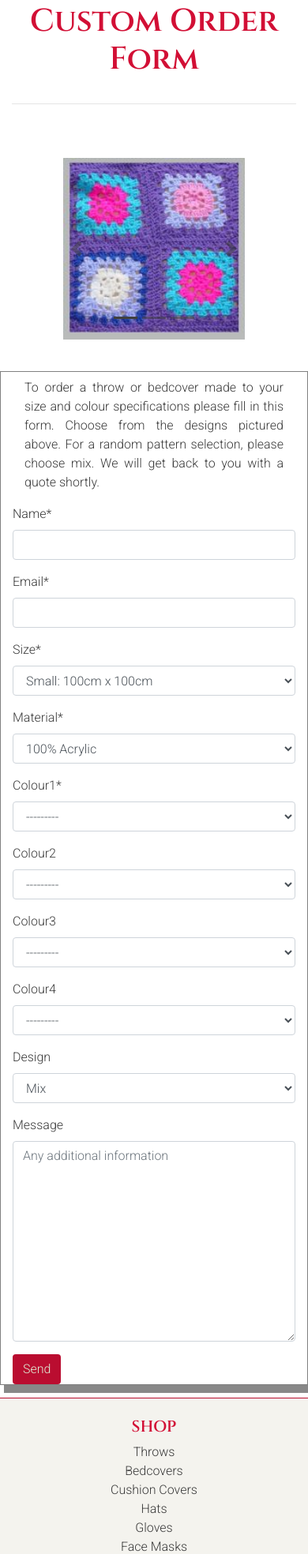
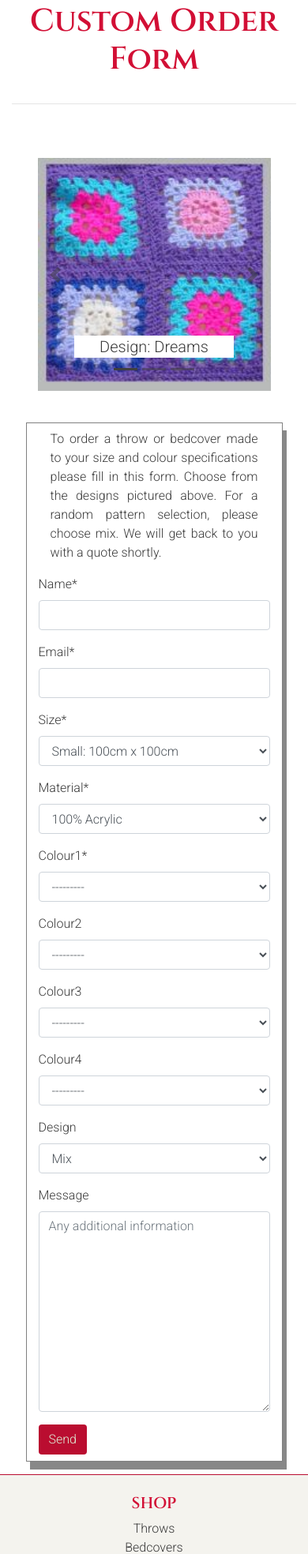
Before and after one commit to siobhanlgorman/knits-and-pieces, a Django app: page /custom/ in a window 390 px wide. Shown: the part 153-2121 px from the top of the page at 79% size. Run offline with Django 3.2, Linux system fonts and the light colour scheme; some libraries are stand-ins or nearby versions; some web fonts are replaced.

Commit message:
Fix custom order form carousel captions to display on small screens

```diff
--- a/custom/templates/custom/custom.html
+++ b/custom/templates/custom/custom.html
@@ -14,7 +14,7 @@
 
     </div>
     <div class="row justify-content-center pt-4">
-        <div class="col-8 design-carousel-container mb-4 pb-2">
+        <div class="col-10 col-lg-4 design-carousel-container mb-4 pb-2">
             <div id="carouselExampleCaptions" class="carousel slide" data-ride="carousel">
                 <ol class="carousel-indicators">
                   <li data-target="#carouselExampleCaptions" data-slide-to="0" class="active"></li>
@@ -24,105 +24,107 @@
                 <div class="carousel-inner design-carousel">
                   <div class="carousel-item active">
                     <img src="{{ MEDIA_URL }}dreams200.jpg" class="d-block w-100" alt="...">
-                    <div class="carousel-caption d-none d-md-block">
+                    <div class="carousel-caption d-block">
                       <h5>Design: Dreams</h5>
                     </div>
                   </div>
                   <div class="carousel-item">
                     <img src="{{ MEDIA_URL }}flower200.jpg" class="d-block w-100" alt="...">
-                    <div class="carousel-caption d-none d-md-block">
+                    <div class="carousel-caption d-block">
                       <h5>Design: Flower</h5>
                     </div>
                   </div>
                   <div class="carousel-item">
                     <img src="{{ MEDIA_URL }}flowerb200.jpg" class="d-block w-100" alt="...">
-                    <div class="carousel-caption d-none d-md-block">
+                    <div class="carousel-caption d-block">
                       <h5>Design: Flower</h5>
                     </div>
                   </div>
                   <div class="carousel-item">
                     <img src="{{ MEDIA_URL }}flowerc200.jpg" class="d-block w-100" alt="...">
-                    <div class="carousel-caption d-none d-md-block">
+                    <div class="carousel-caption d-block">
                       <h5>Design: Flower</h5>
                     </div>
                   </div>
                   <div class="carousel-item">
                     <img src="{{ MEDIA_URL }}granny200.jpg" class="d-block w-100" alt="...">
-                    <div class="carousel-caption d-none d-md-block">
+                    <div class="carousel-caption d-block">
                       <h5>Design: Granny</h5>
 
                     </div>
                   </div>
                   <div class="carousel-item">
                     <img src="{{ MEDIA_URL }}grannyb200.jpg" class="d-block w-100" alt="...">
-                    <div class="carousel-caption d-none d-md-block">
+                    <div class="carousel-caption d-block">
                       <h5>Design: Granny</h5>
 
                     </div>
                   </div>
                   <div class="carousel-item">
                     <img src="{{ MEDIA_URL }}ice200.jpg" class="d-block w-100" alt="...">
-                    <div class="carousel-caption d-none d-md-block">
+                    <div class="carousel-caption d-block">
                       <h5>Design: Ice</h5>
 
                     </div>
                   </div>
                   <div class="carousel-item">
                     <img src="{{ MEDIA_URL }}lacy_sun200.jpg" class="d-block w-100" alt="...">
-                    <div class="carousel-caption d-none d-md-block">
+                    <div class="carousel-caption d-block">
                       <h5>Design: Lacy Sun</h5>
 
                     </div>
                   </div>
                   <div class="carousel-item">
                     <img src="{{ MEDIA_URL }}spiked_stripe200.jpg" class="d-block w-100" alt="...">
-                    <div class="carousel-caption d-none d-md-block">
+                    <div class="carousel-caption d-block">
                       <h5>Design: Spiked Stripe</h5>
 
                     </div>
                   </div>
                   <div class="carousel-item">
                     <img src="{{ MEDIA_URL }}stripe200.jpg" class="d-block w-100" alt="...">
-                    <div class="carousel-caption d-none d-md-block">
+                    <div class="carousel-caption d-block">
                       <h5>Design: Stripe</h5>
 
                     </div>
                   </div>
                   <div class="carousel-item">
                     <img src="{{ MEDIA_URL }}sun200.jpg" class="d-block w-100" alt="...">
-                    <div class="carousel-caption d-none d-md-block">
+                    <div class="carousel-caption d-block">
                       <h5>Design: Sun</h5>
 
                     </div>
                   </div>
                   <div class="carousel-item">
                     <img src="{{ MEDIA_URL }}ice200.jpg" class="d-block w-100" alt="...">
-                    <div class="carousel-caption d-none d-md-block">
+                    <div class="carousel-caption d-block">
                       <h5>Design: Ice</h5>
 
                     </div>
                   </div>
                 </div>
-                <a class="carousel-control-prev" href="#carouselExampleCaptions" role="button" data-slide="prev">
-                  <span class="carousel-control-prev-icon" aria-hidden="true"></span>
-                  <span class="sr-only">Previous</span>
-                </a>
-                <a class="carousel-control-next" href="#carouselExampleCaptions" role="button" data-slide="next">
-                  <span class="carousel-control-next-icon" aria-hidden="true"></span>
-                  <span class="sr-only">Next</span>
-                </a>
+                <button class="carousel-control-prev" type="button" data-target="#carouselExampleCaptions"
+                data-slide="prev">
+                <span class="carousel-control-prev-icon" aria-hidden="true"></span>
+                <span class="sr-only">Previous</span>
+            </button>
+            <button class="carousel-control-next" type="button" data-target="#carouselExampleCaptions"
+                data-slide="next">
+                <span class="carousel-control-next-icon" aria-hidden="true"></span>
+                <span class="sr-only">Next</span>
+            </button>
               </div>
         </div>
     </div>
     <div class="row justify-content-center pt-2">
-        <div class="col-12 col-lg-8 custom-order-form pt-2">
+        <div class="col-10 col-lg-6 custom-order-form pt-2">
           <div class="col">
             <p class="text-justify">To order a throw or bedcover made to your size and colour specifications please fill in this form. Choose from the designs pictured above. For a random pattern selection, please choose mix. We will get back to you with a quote shortly.</p>
         </div>
             <form method="POST" enctype='multipart/form-data'>
                 {% csrf_token %}
                 {{ form | crispy }}
-                <input type="submit" value="Send" class="btn btn-red">
+                <input type="submit" value="Send" class="btn btn-red mb-2">
             </form>
         </div>
     </div>
--- a/static/css/base.css
+++ b/static/css/base.css
@@ -159,13 +159,13 @@ a:focus {
     color: #3a3a3a
 }
 
-/* .btn-grey {
-    /* background-color: gray; */
-    /* background: white;
+ .btn-grey {
+    background-color: gray;
+    background: white;
     color: #d20f35;
     border: 1px solid;
     border-color: #d20f35;
-} */
+}
 
 .btn-red {
     /* background-color: #d20f35; */
```
